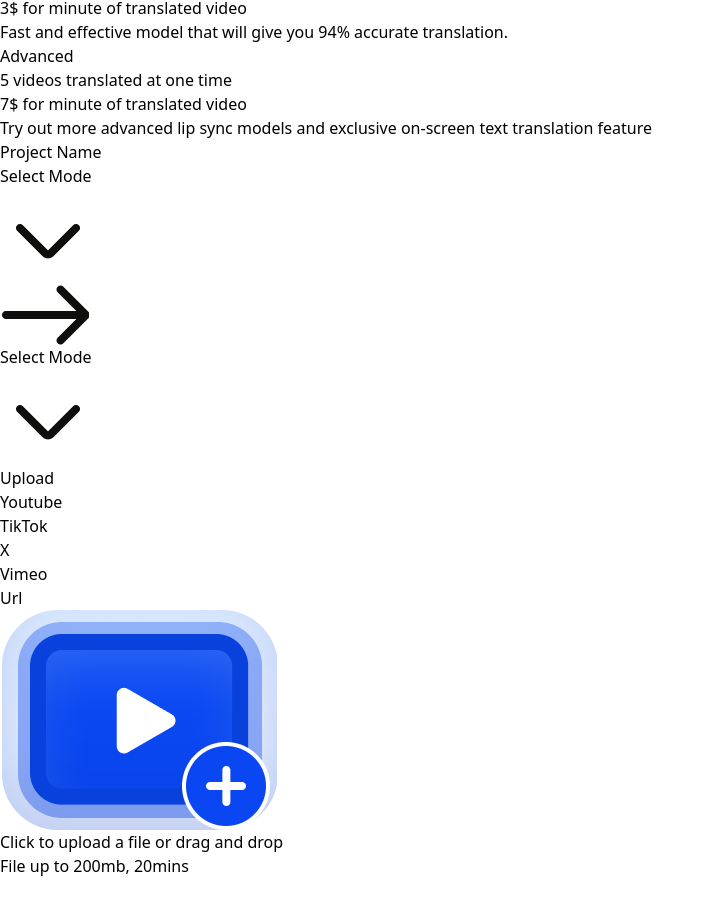
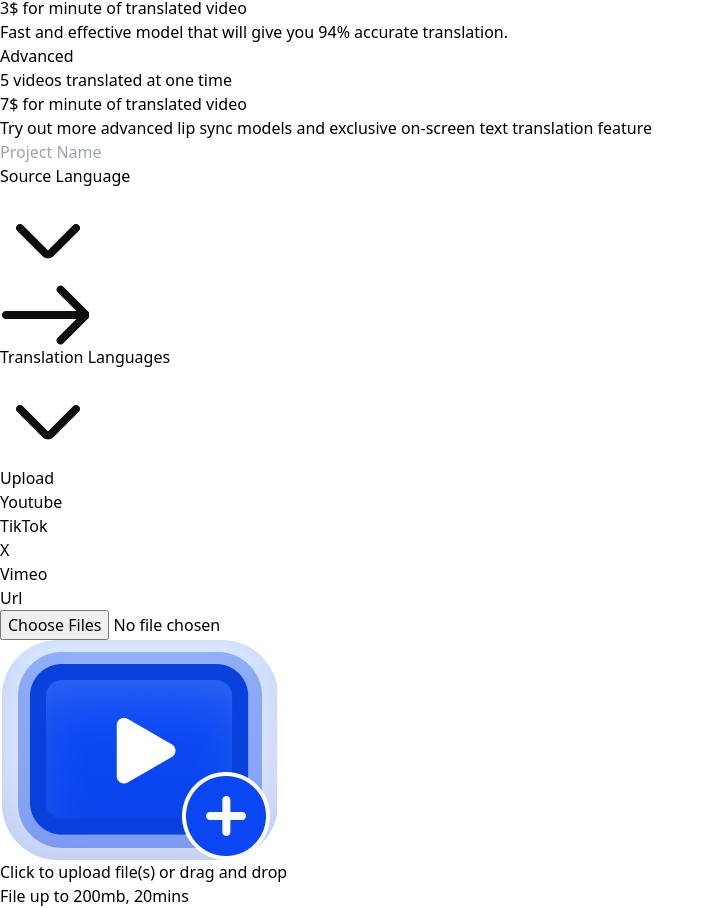
Before and after one commit to harshit960/projectMetaFrazo, a React (Vite) app in the folder frontend/: page / in a window 1280 px wide. Shown: the part 733-1641 px from the top of the page, without its empty margins (0-715 px from the left). Before the commit the page ends 1611 px from the top, so only its background shows below. Built offline with nearby package versions, Linux system fonts and the light colour scheme.

Commit message:
Refactor Main component to add file upload functionality

```diff
--- /dev/null
+++ b/frontend/src/components/FileUploadBox.jsx
@@ -0,0 +1,102 @@
+import React, { useState } from "react";
+import File from "./File";
+import FileUploadItem from "./FileUploadItem";
+
+const FileUploadBox = () => {
+    const [files, setFiles] = useState([]); // Array to hold multiple files
+    const [dragActive, setDragActive] = useState(false);
+
+    const handleFileChange = (e) => {
+        setFiles([...e.target.files]); // Store all selected files
+    };
+
+    const handleDragOver = (e) => {
+        if (files.length == 0) {
+
+            e.preventDefault();
+            e.stopPropagation();
+            setDragActive(true);
+        }
+    };
+
+    const handleDragLeave = (e) => {
+        if (files.length == 0) {
+
+            e.preventDefault();
+            e.stopPropagation();
+            setDragActive(false);
+        }
+    };
+
+    const handleDrop = (e) => {
+        if (files.length == 0) {
+
+            e.preventDefault();
+            e.stopPropagation();
+            setDragActive(false);
+            if (e.dataTransfer.files) {
+                setFiles([...e.dataTransfer.files]); // Store all dropped files
+            }
+        }
+    };
+
+    const handleClick = () => {
+        if (files.length == 0) {
+
+            document.getElementById("fileInput").click();
+        }
+    };
+
+    return (
+        <div className="flex flex-col border border-[#B3C6FB] border-dashed w-full h-[360px] justify-between rounded-[24px]"
+            onDragOver={handleDragOver}
+            onDragLeave={handleDragLeave}
+            onDrop={handleDrop}
+            onClick={handleClick}
+        >
+            <div className="">
+                <input
+                    id="fileInput"
+                    type="file"
+                    className="hidden"
+                    onChange={handleFileChange}
+                    multiple // Allow multiple file selection
+                />
+                {files.length > 0 ? (
+                    <div className="text-sm font-bold text-green-600">
+                        {/* {files.length} file(s) selected */}
+                    </div>
+                ) : (
+                    <>
+                        <div className="flex items-center justify-center flex-col h-full space-y-2">
+
+                            <img src="assets/AddVid.png" alt="upload icon" className="w-20" />
+                            <div className="text-sm font-bold">Click to upload file(s) or drag and drop</div>
+                            <div className="text-sm">File up to 200mb, 20mins</div>
+                        </div>
+                    </>
+                )}
+                {files.length > 0 && (<>
+                    <div className="text-[16px] font-bold px-6 pt-6">
+
+                        Uploaded {files.length} files
+                    </div>
+                    <div className="flex flex-col space-y-6 px-6 py-6">
+                        <div className="flex  justify-between">
+                            {/* <div className="w-8"></div> */}
+                            <div className="text basis-1/2">File Name</div>
+                            <div className="text basis-1/4">Credit</div>
+                            <div className="text basis-1/4">Duration</div>
+                        </div>
+                        {files.map((file, index) => (
+                            <FileUploadItem key={index} file={file} />
+                        ))}
+                    </div>
+                </>
+                )}
+            </div>
+        </div>
+    );
+};
+
+export default FileUploadBox;
--- /dev/null
+++ b/frontend/src/components/FileUploadItem.jsx
@@ -0,0 +1,26 @@
+import React from 'react'
+
+function FileUploadItem() {
+    return (
+        <>
+            <div className="flex justify-between px-4" >
+                <div className="flex items-center space-x-4 basis-1/2">
+                    <svg width="12" height="12" viewBox="0 0 12 12" fill="none" xmlns="http://www.w3.org/2000/svg">
+                        <rect width="1.08784" height="13.0541" rx="0.543919" transform="matrix(0.707108 0.707105 -0.707108 0.707105 10.2307 1)" fill="#0E0E0C" />
+                        <rect width="1.08784" height="13.0541" rx="0.543919" transform="matrix(-0.707108 0.707105 -0.707108 -0.707105 11 10.2305)" fill="#0E0E0C" />
+                    </svg>
+
+                    <img src="assets/file.png" alt="" srcset="" className='w-8' />
+                    <div className="text">
+                        UX/UI_Lesson_4_English_to_Spanish_and_German.mp4
+                    </div>
+                </div>
+                <div className="text-[16px] basis-1/4">168</div>
+                <div className="text-[16px] basis-1/4">11.58</div>
+
+            </div>
+        </>
+    )
+}
+
+export default FileUploadItem
--- a/frontend/src/components/Main.jsx
+++ b/frontend/src/components/Main.jsx
@@ -1,17 +1,23 @@
-import React from 'react'
+import React, { useState } from 'react'
 import TopNav from './TopNav'
 import SelectMode from './SelectMode'
+import FileUploadBox from './FileUploadBox';
 
 function Main() {
+    const [ProjectName, setProjectName] = useState("");
+
     return (
         <>
             <div className="flex flex-col px-16 py-6 space-y-4 w-full">
                 <TopNav title={"Video Translation"} />
-                <SelectMode/>
+                <SelectMode />
 
                 <div className="flex flex-col border-[#E7EDFE] border shadow-[#B3C6FB40] py-4 px-6   w-full justify-between rounded-[12px]">
                     <div className="flex justify-between ">
-                        <div className="text">Project Name</div>
+
+                        <input type="text" placeholder='Project Name' className='z-20 appearance-none w-full text-black ' value={ProjectName} onChange={(e) => setProjectName(e.target.value)} />
+
+                        {/* <div className="text">Project Name</div> */}
                         <div className="flex space-x-2">
 
                             <div className="text">
@@ -25,7 +31,7 @@ function Main() {
 
                     <div className="flex flex-col border-[#E7EDFE] border shadow-[#B3C6FB40] py-4 px-6  grow justify-between rounded-[12px]">
                         <div className="flex justify-between ">
-                            <div className="text">Select Mode</div>
+                            <div className="text">Source Language</div>
                             <div className="flex space-x-2">
 
                                 <div className="text">
@@ -37,7 +43,7 @@ function Main() {
                     <img src="assets/RightArrow.png" alt="" srcset="" className=' h-4 mx-4' />
                     <div className="flex flex-col border-[#E7EDFE] border shadow-[#B3C6FB40] py-4 px-6 grow  justify-between rounded-[12px]">
                         <div className="flex justify-between ">
-                            <div className="text">Select Mode</div>
+                            <div className="text">Translation Languages</div>
                             <div className="flex space-x-2">
 
                                 <div className="text">
@@ -64,16 +70,8 @@ function Main() {
                     </div>
                 </div>
                 <div className="flex border-[#E7EDFE] border rounded-[24px] p-2">
+<FileUploadBox/>
 
-                    <div className="flex flex-col border border-[#B3C6FB] border-dashed  w-full h-[360px] justify-between rounded-[24px]">
-                        <div className="flex items-center justify-center flex-col h-full space-y-2">
-                            <img src="assets/AddVid.png" alt="" srcset="" className='w-20' />
-                            <div className="text-sm font-bold">Click to upload a file or drag and drop</div>
-                            <div className="text-sm ">File up to 200mb, 20mins </div>
-
-                        </div>
-
-                    </div>
                 </div>
 
             </div>
--- a/frontend/src/components/SelectMode.jsx
+++ b/frontend/src/components/SelectMode.jsx
@@ -2,6 +2,7 @@ import React, { useEffect, useState } from 'react'
 
 function SelectMode(props) {
     const [height, setheight] = useState("h-[0px] opacity-0");
+    const [mode, setmode] = useState("Select Mode");
     const [rotation, setrotation] = useState("");
     const handleClick = () => {
         if (rotation === "") {
@@ -33,7 +34,7 @@ function SelectMode(props) {
                 </div> */}
                 <div onClick={handleClick} className="flex flex-col border-[#E7EDFE] border shadow-[#B3C6FB40] py-4 px-6 w-full justify-between rounded-[12px]">
                     <div className="flex justify-between ">
-                        <div className="text">Select Mode</div>
+                        <div className="text">{mode}</div>
                         <div className="flex space-x-2">
 
                             <div className="text">
@@ -43,15 +44,15 @@ function SelectMode(props) {
                     </div>
                 </div>
                 <div className={height + " w-full duration-200"}>
-                    <div className="flex flex-col  font-bold p-4 space-y-6">
-                        <div className="flex p-6">
-                            <div className="basis-1/6">Basic</div>
+                    <div className="flex flex-col  text-[16px] p-4 space-y-6">
+                        <div onClick={() => {setmode("Basic"); handleClick()}} className="flex p-6">
+                            <div className="basis-1/6 font-bold">Basic</div>
                             <div className="basis-2/6">3 videos translated at one time </div>
                             <div className="basis-2/6">3$ for minute of translated video </div>
                             <div className="basis-1/3">Fast and effective model that will give you 94% accurate translation.</div>
                         </div>
-                        <div className="flex p-6">
-                            <div className="basis-1/6">Advanced</div>
+                        <div onClick={() => {setmode("Advanced"); handleClick()}}  className="flex p-6">
+                            <div className="basis-1/6 font-bold">Advanced</div>
                             <div className="basis-2/6">5 videos translated at one time  </div>
                             <div className="basis-2/6">7$ for minute of translated video  </div>
                             <div className="basis-1/3">Try out more advanced lip sync models and exclusive on-screen text translation feature</div>
```
